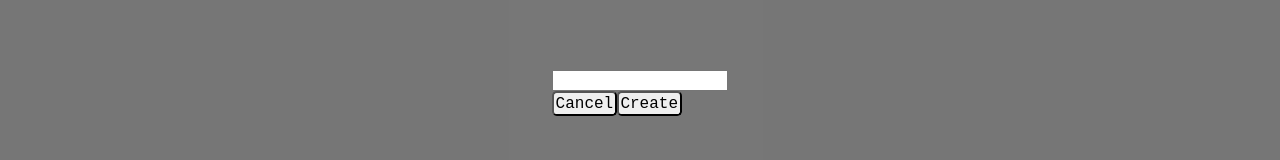
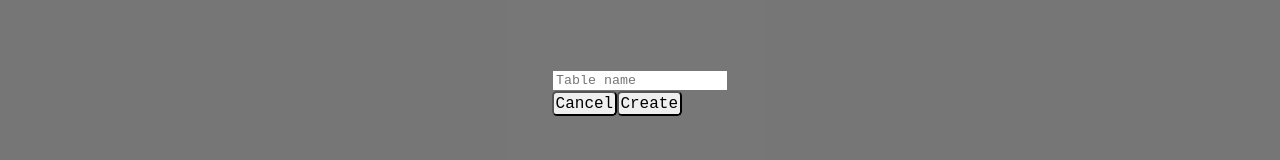
Before and after one commit to Viper-JSX/Colormania-React, a React (Create React App) app: page /tables/create-table in a window 1280 px wide. Shown: the part 307-467 px from the top of the page. Built offline with nearby package versions, Linux system fonts and the light colour scheme.

Commit message:
Added placeholder to TableEditor input

```diff
--- a/src/components/Table_editor/Table_editor.tsx
+++ b/src/components/Table_editor/Table_editor.tsx
@@ -22,7 +22,7 @@ function TableEditor(props: TableEditorProps):JSX.Element{
     return(
         <div className="tableEditorWrapper">
             <div className={`tableEditor ${themeName}`}>
-                <input className="tableNameInput" type="text" value={tableName} onChange={handleTableNameChange} />
+                <input className="tableNameInput" type="text" value={tableName} placeholder="Table name" onChange={handleTableNameChange} />
                 <br />
                 {
                     "handleTableCreate" in props ?
```
